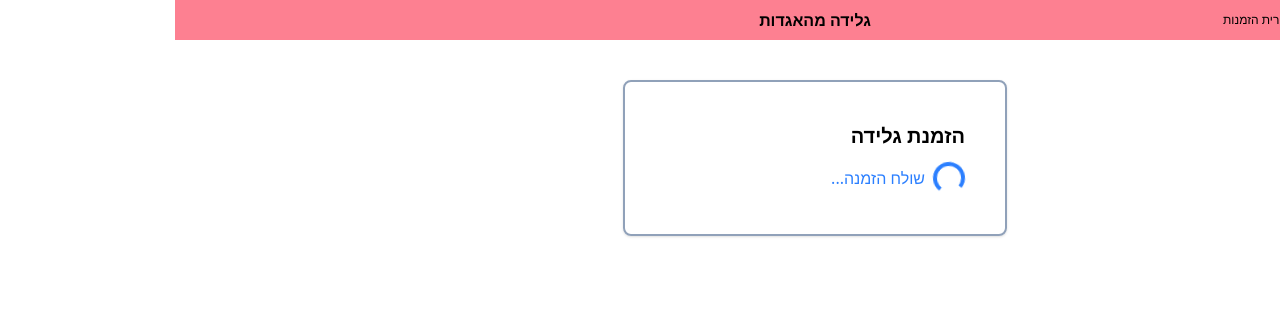
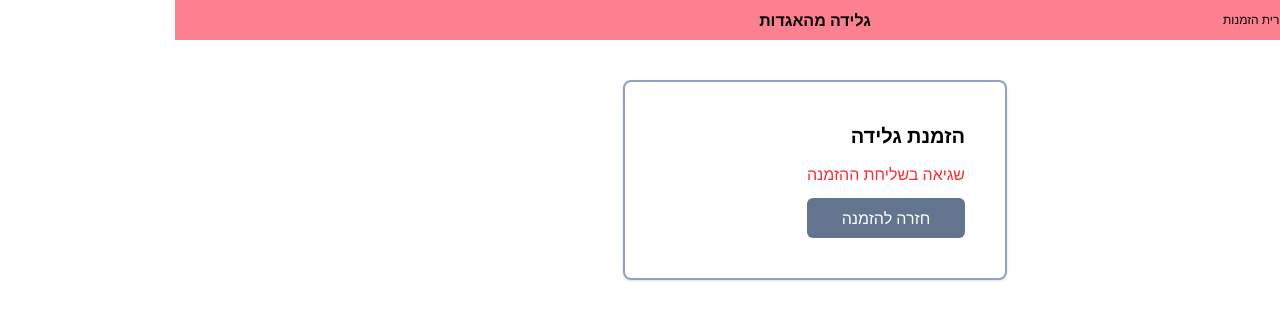
Before and after one commit to drorsoft/react-course, a React (Vite) app: page /checkout in a window 1280 px wide. Shown: the top 320 px of the page. Built offline with nearby package versions, Linux system fonts and the light colour scheme.

Commit message:
added error message

```diff
--- a/src/pages/Checkout.jsx
+++ b/src/pages/Checkout.jsx
@@ -9,6 +9,7 @@ import { db } from "../firebase/firebaseConfig";
 import { GlobalContext } from "../context/globalContext";
 import { iceCreamAbstract } from "../utils/iceCreamAbstract";
 import { CheckoutStateType } from "../models/checkoutStateType";
+import { useNavigate } from "react-router";
 
 const demoOrder = {
     "name": "chen",
@@ -19,7 +20,9 @@ const demoOrder = {
 }
 
 export const Checkout = () => {
-    const [checkoutState, setCheckoutState] = useState({ status: CheckoutStateType.Sending, message: '' }); // NotSent | Sending | OrderReceived | OrderFailed
+    const [checkoutState, setCheckoutState] = useState({ status: CheckoutStateType.OrderFailed, message: '' }); // NotSent | Sending | OrderReceived | OrderFailed
+
+    const navigate = useNavigate();
 
     const { cart, setCart } = useContext(GlobalContext);
     const [order, setOrder] = useState(demoOrder || {
@@ -62,12 +65,17 @@ export const Checkout = () => {
         setValidationErrors(errors);
 
     }
-
+    const finishOrderProcess = () => {
+        setCheckoutState({ status: CheckoutStateType.NotSent, message: '' });
+        setCart([]);
+        setOrder(demoOrder);
+        navigate('/')
+    }
     const submitHandler = async (e) => {
         e.preventDefault();
         validateForm();
         const docRef = await addDoc(collection(db, "orders"), order);
-        console.log('docRef', docRef);
+
     }
 
     return (
@@ -159,11 +167,29 @@ export const Checkout = () => {
 
 
                     </form>}
-                    {checkoutState.status === CheckoutStateType.Sending && <div className="flex flex-row items-center justify-center gap-2">
-                        <div className="   ">
+                    {checkoutState.status === CheckoutStateType.Sending && <div className="flex flex-row items-center justify-center gap-3 mt-2 ">
+                        <div  >
                             <div className="w-8 h-8 border-4 border-blue-500 border-t-transparent rounded-full animate-spin"></div>
                         </div>
                         <span className="text-blue-500">שולח הזמנה...</span>
+                    </div>}
+                    {checkoutState.status === CheckoutStateType.OrderReceived && <div className="flex flex-col gap-3   ">
+                        ההזמנה התקבלה בהצלחה!
+
+                        <span className=" flex flex-col gap-1">
+                            <span>   בדקות הקרובות תשלח אליך לטלפון   </span>
+                            <span className="text-blue-500">   {order.phone}     </span>
+                            <span>   הודעה עם פרטי ההזמנה ואופן התשלום   </span>
+
+                        </span>
+                        <button onClick={() => finishOrderProcess()} className="bg-slate-500 text-white p-2 cursor-pointer rounded-md hover:bg-slate-600 transition-all duration-200"> חזרה לעמוד הבית</button>
+                    </div>}
+                    {checkoutState.status === CheckoutStateType.OrderFailed && <div className="flex flex-col gap-3   ">
+                        <span className="text-red-500">
+                            <span>שגיאה בשליחת ההזמנה </span>
+                            {checkoutState.message}
+                        </span>
+                        <button onClick={() => setCheckoutState({ status: CheckoutStateType.NotSent, message: '' })} className="bg-slate-500 text-white p-2 cursor-pointer rounded-md hover:bg-slate-600 transition-all duration-200"> חזרה להזמנה</button>
                     </div>}
 
                 </div>
```
